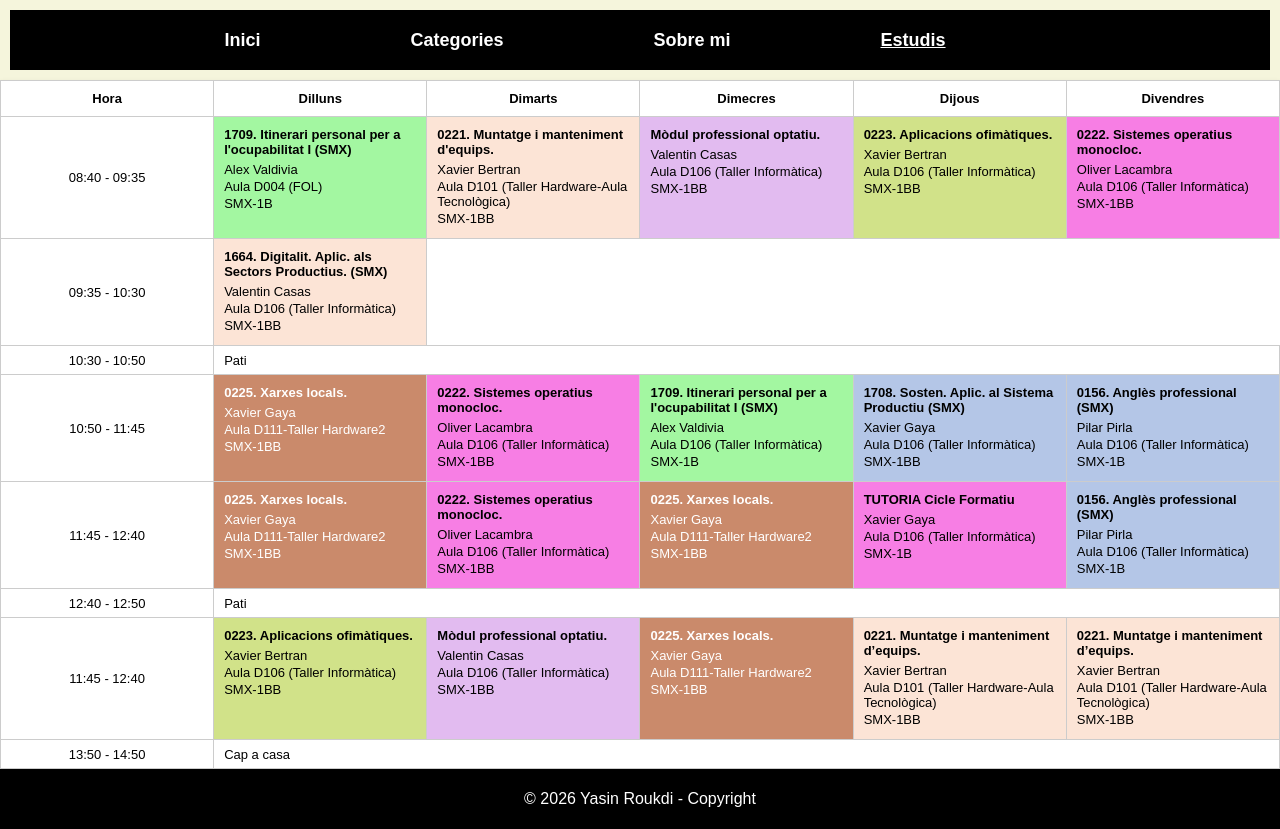
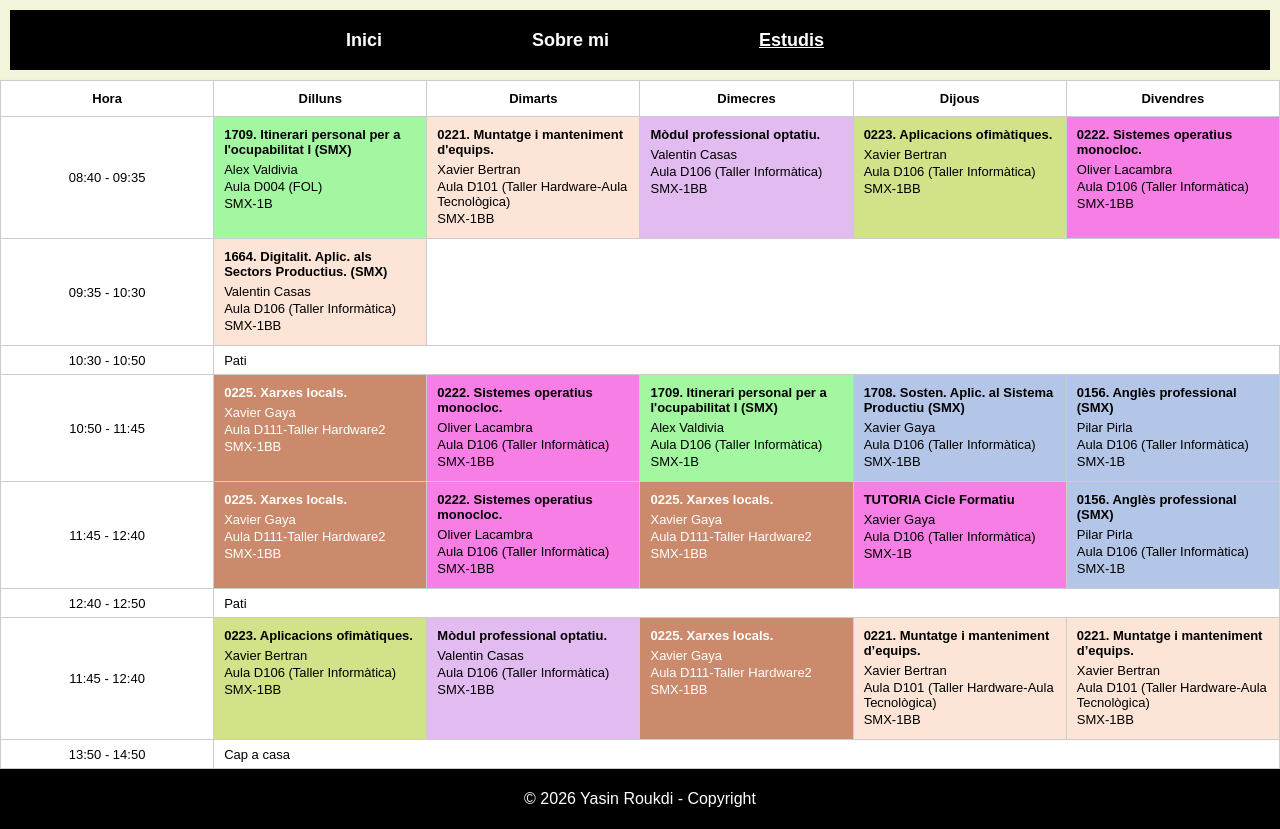
Before and after one commit to Yasin-72-max/El-meu-portfoli, a plain HTML site: page pages/estudis.html in a window 1280 px wide. Drawn offline with Linux system fonts and the light colour scheme.

Commit message:
Add files via upload

```diff
--- a/pages/estudis.html
+++ b/pages/estudis.html
@@ -14,9 +14,8 @@
         <nav>
             <ul class="nav">
                 <li><a href="../index.html">Inici</a></li>
-                <li><a href="categories.html">Categories</a></li>
-                <li><a href="sobre_mi.html">Sobre mi</a></li>
-                <li><a class="active" href="estudis.html">Estudis</a></li>
+                <li><a href="./sobre_mi.html">Sobre mi</a></li>
+                <li><a class="active" href="./estudis.html">Estudis</a></li>
             </ul>
         </nav>
     </header>
```
Also changed, not shown: pages/sobre_mi.html (+2 -3 lines).
